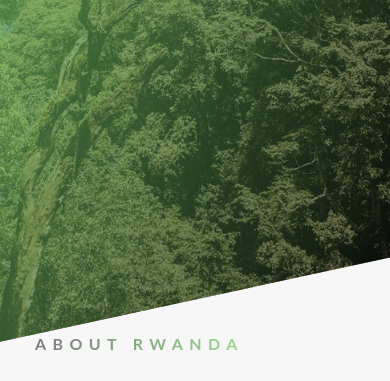
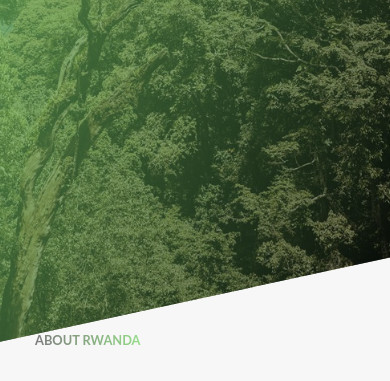
Before and after one commit to habinezadalvan/visit-Rwanda, a website: page index.html in a window 390 px wide. Shown: the part 460-841 px from the top of the page. Drawn offline with Linux system fonts and the light colour scheme; a web font is replaced by a local one.

Commit message:
popup responsiveness

```diff
--- a/index.html
+++ b/index.html
@@ -305,8 +305,8 @@
                 <img src="./assets/hotel.jpg" alt="kigali night" class="popup__img">
             </div>
             <div class="popup__text">
-                <h2 class="heading-secondary u-margin-bottom-small">This is the heading</h2>
-                <h3 class="heading-tertiary u-margin-bottom-small">This is the tertiary heading</h3>
+                <h2 class="heading-secondary u-margin-bottom-small">Useful information</h2>
+                <h3 class="heading-tertiary u-margin-bottom-small">We enjoy your presence</h3>
                 <p class="popup__paragraph">
                     Rwanda has made tremendous progress in many areas of social welfare. In fact, Rwanda is one of the most noted global and continental examples of fast economic growth and successful post-war reconstruction.
                     Rwanda is mountainous, diverse, and just all around gorgeous. Jungles, savannas, volcanoes, lakes, and forests are just a few hours apart, and this little country packs in the beauty. Rwanda is called the ‘Land of a Thousand Hills’ for a reason, and in between activities, don’t forget to take in all the breathtaking views and sunsets.
--- a/sass/base/_typography.scss
+++ b/sass/base/_typography.scss
@@ -54,15 +54,21 @@ body{
     -webkit-background-clip: text;
     color: transparent;
     letter-spacing: 1.4rem;
-    @include responsive(phone){
-        letter-spacing: 1rem;
-        font-size: 2.5rem;
-    }
     &--media-query{
         @include responsive(tab-port){
             margin-top: -7rem;
             display: block;
+            font-size: 1.9rem;
         }
+    }
+    @include responsive(tab-port){
+        font-size: 2rem;
+        letter-spacing: 0rem;
+
+    }
+    @include responsive(phone){
+        // letter-spacing: 1rem;
+        // font-size: 2.5rem;
     }
 }
 
@@ -73,4 +79,9 @@ body{
 .heading-tertiary{
     text-transform: uppercase;
     font-size: 1.6rem;
+    @include responsive(tab-port){
+        font-size: 1.4rem;
+        letter-spacing: 0rem;
+
+    }
 }
--- a/sass/base/_utilities.scss
+++ b/sass/base/_utilities.scss
@@ -10,6 +10,9 @@
 }
 .u-margin-bottom-small{
     margin-bottom: 3rem;
+    @include responsive(tab-port){
+        margin-bottom: 1rem;
+    }
 }
 .u-margin-top-small{
     margin-bottom: 3rem;
--- a/sass/components/_button.scss
+++ b/sass/components/_button.scss
@@ -14,7 +14,10 @@
 
         border: none;
         cursor: pointer;
-
+        @include responsive(tab-port){
+            font-size: .7rem;
+            padding: 1rem 3rem;
+        }
         @include responsive(phone){
             padding: 1rem 3rem;
             font-size: .5rem !important;
@@ -66,6 +69,7 @@
         &::after{
             background-color: $cool-blue-mediem;
         }
+
     }
 
     &--yellow{
--- a/sass/components/_poopup.scss
+++ b/sass/components/_poopup.scss
@@ -31,20 +31,53 @@
        opacity: 0;
        transform:translate(-50%, -50%) scale(0.5);
        transition: all .7s .2s;
+       @include responsive(tab-land){
+         width: 85%;
+         font-size: 1.3rem;
+       }
+       @include responsive(tab-port){
+        width: 95%;
+        font-size: 1.2rem;
+      }
+      @include responsive(phone){
+        width: 90%;
+      }
     }
     &__images-box{
         width: 33.33333%;
         display: table-cell;
+
+        @include responsive(phone){
+            width: 100%;
+            display: inline-block;
+            float: left;
+
+          }
     }
     &__img{
         width: 100%;
         display: block;
+        @include responsive(phone){
+            width: 50%;
+            display: inline-block;
+            float: left;
+            height: 20rem;
+          }
     }
     &__text{
         width: 66.666667%;
         display: table-cell;
         vertical-align: middle;
         padding: 2rem 4rem;
+        @include responsive(tab-port){
+            padding: 1rem 2rem;
+
+        }
+
+        @include responsive(phone){
+            width: 100%;
+            display: block;
+          }
     }
     &__paragraph{
         font-size: 1.4rem;
@@ -57,6 +90,10 @@
         hyphens: auto;
         column-gap: 2rem;
         column-rule: .1rem solid $gray-color-primary2;
+        @include responsive(tab-port){
+        margin-bottom: 2rem;
+        // column-count: 3;
+        }
     }
     &__cancel-button{
         &:link,
```
Also changed, not shown: css/styles.css.
